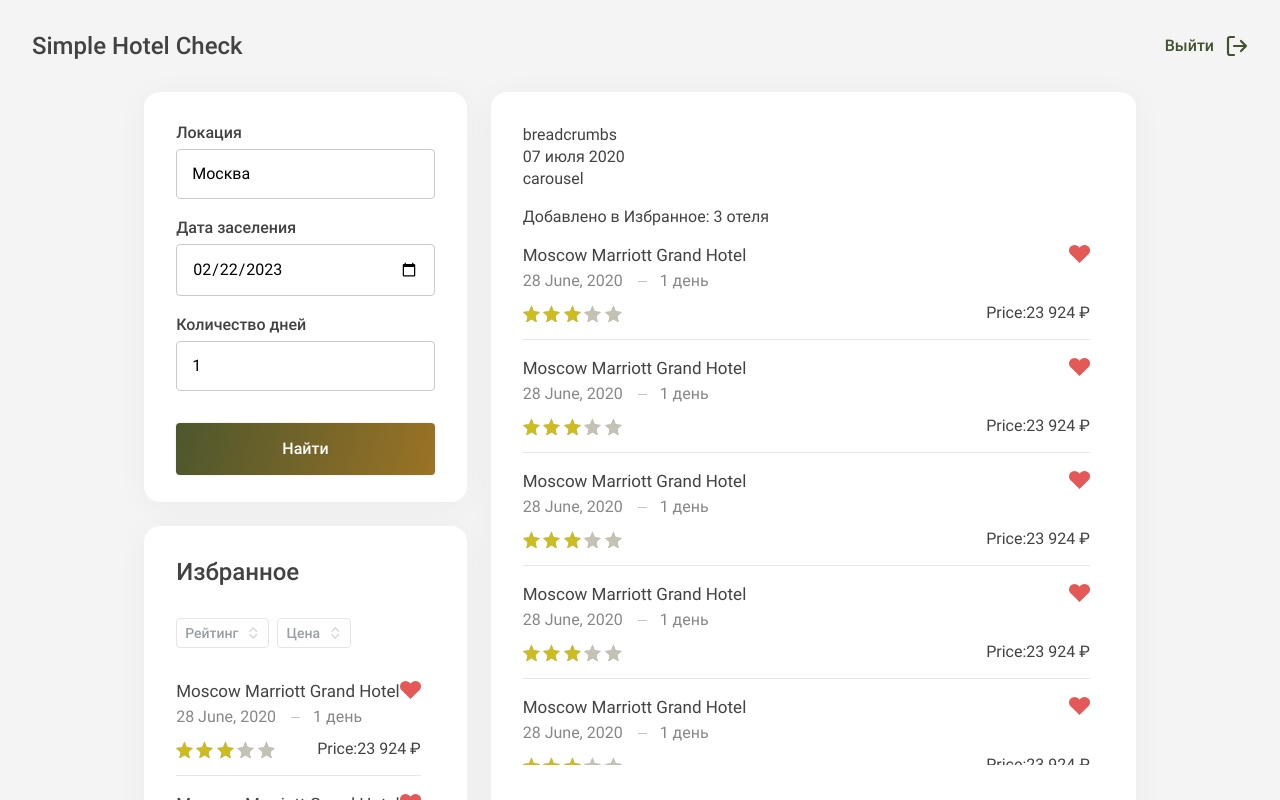
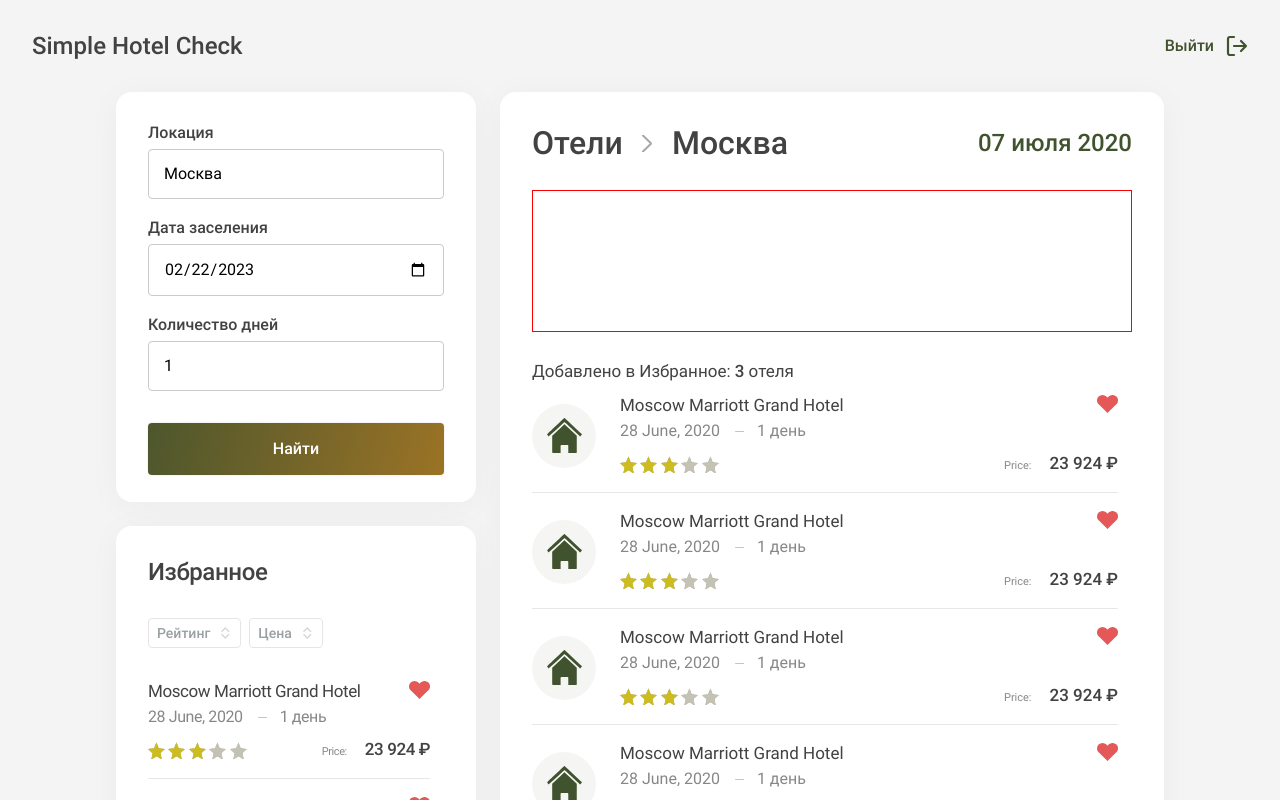
Before and after one commit to demetr1ss/simple-hotels-check, a React (Create React App) app: page /login in a window 1280 px wide. Both pictures are taken after typing "name@example.com", "Sample123" into the empty fields and a click on the button "Войти". Shown: the top 800 px of the page. Built offline with nearby package versions, Linux system fonts and the light colour scheme.

Commit message:
fix: правит стили главной

```diff
--- a/src/components/breadcrumbs/breadcrumbs.module.css
+++ b/src/components/breadcrumbs/breadcrumbs.module.css
@@ -0,0 +1,23 @@
+.link {
+  position: relative;
+  font-weight: 500;
+  font-size: 32px;
+  line-height: 38px;
+  padding-right: 49px;
+}
+
+.link:not(:last-child)::after {
+  position: absolute;
+  content: '';
+  width: 10px;
+  height: 17.33px;
+  background-image: url('../../../public/img/divider.svg');
+  background-repeat: no-repeat;
+  background-position: center;
+  right: 20px;
+  top: calc(50% - 8.5px)
+}
+
+.link:last-child {
+  padding-right: 0;
+}
--- a/src/components/breadcrumbs/breadcrumbs.tsx
+++ b/src/components/breadcrumbs/breadcrumbs.tsx
@@ -1,5 +1,10 @@
-// import styles from './breadcrumbs.module.css';
+import styles from './breadcrumbs.module.css';
 
 export default function Breadcrumbs() {
-  return <div>breadcrumbs</div>;
+  return (
+    <div className={styles.wrapper}>
+      <span className={styles.link}>Отели</span>
+      <span className={styles.link}>Москва</span>
+    </div>
+  );
 }
--- a/src/components/carousel/carousel.module.css
+++ b/src/components/carousel/carousel.module.css
@@ -0,0 +1,5 @@
+.container {
+  height: 140px;
+  border: 1px red solid;
+  margin-bottom: 28px;
+}
--- a/src/components/carousel/carousel.tsx
+++ b/src/components/carousel/carousel.tsx
@@ -1,7 +1,8 @@
-// import styles from './carousel.module.css';
+import styles from './carousel.module.css';
 
 export default function Carousel() {
   return (
-    <div>carousel</div>
+    <div className={styles.container}>
+    </div>
   );
 }
--- a/src/components/favorites/favorites.module.css
+++ b/src/components/favorites/favorites.module.css
@@ -4,6 +4,7 @@
   box-shadow: 0px 4px 33px rgba(0, 0, 0, 0.04);
   border-radius: 16px;
   padding: 32px;
+  letter-spacing: -0.408px;
 }
 
 .title {
@@ -56,8 +57,8 @@
   padding: 0;
   list-style: none;
   max-height: 288px;
+  overflow: auto;
   padding-right: 14px;
-  overflow: auto;
 }
 
 .list::-webkit-scrollbar {
--- a/src/components/hotel-card/hotel-card.module.css
+++ b/src/components/hotel-card/hotel-card.module.css
@@ -1,5 +1,8 @@
+.item {
+  position: relative;
+}
+
 .item:not(:last-child) {
-  position: relative;
   margin-bottom: 33px;
 }
 
@@ -7,6 +10,7 @@
   position: absolute;
   content: '';
   bottom: -16px;
+  left: 0;
   width: 100%;
   height: 1px;
   background: rgba(135, 135, 135, 0.2);
@@ -99,3 +103,32 @@
   width: 99px;
   background-size: 99px 17px;
 }
+
+.priceTitle {
+  font-size: 11px;
+  color: #878787;
+  margin-right: 18px;
+}
+
+.price {
+  font-weight: 400;
+  font-size: 17px;
+}
+
+.bigCard {
+  padding-left: 88px;
+}
+
+.bigCard::before {
+  position: absolute;
+  content: '';
+  left: 0;
+  top: calc(50% - 32px);
+  width: 64px;
+  height: 64px;
+  border-radius: 50%;
+  background: rgba(65, 82, 46, 0.05);
+  background-image: url('../../../public/img/home-icon.svg');
+  background-repeat: no-repeat;
+  background-position: center;
+}
--- a/src/components/hotel-card/hotel-card.tsx
+++ b/src/components/hotel-card/hotel-card.tsx
@@ -1,16 +1,23 @@
+import cn from 'classnames';
 import styles from './hotel-card.module.css';
 
-export default function HotelCard() {
+type HotelCardPropsType = {
+  isBig?: boolean;
+};
+
+export default function HotelCard({isBig}: HotelCardPropsType) {
+  const cardClassName = cn(styles.item, {
+    [styles.bigCard]: isBig,
+  });
+
   return (
-    <li className={styles.item}>
+    <li className={cardClassName}>
       <div className={styles.headingWrapper}>
         <h3 className={styles.itemTitle}>Moscow Marriott Grand Hotel</h3>
         <button className={styles.button} type='button'>
           <span className='visually-hidden'>Удалить из избранного.</span>
           <svg xmlns='http://www.w3.org/2000/svg' width='21' height='18' fill='none' viewBox='0 0 21 18'>
-            <path
-              d='M19.38 1.591A5.533 5.533 0 0 0 17.589.414a5.61 5.61 0 0 0-4.23 0c-.671.273-1.28.673-1.793 1.177L10.5 2.638 9.435 1.59A5.576 5.576 0 0 0 5.527.001a5.576 5.576 0 0 0-3.908 1.59A5.384 5.384 0 0 0 0 5.431c0 1.441.582 2.823 1.619 3.841l1.065 1.047L10.5 18l7.816-7.681 1.065-1.047a5.423 5.423 0 0 0 1.198-1.762 5.348 5.348 0 0 0 0-4.157 5.423 5.423 0 0 0-1.198-1.762Z'
-            />
+            <path d='M19.38 1.591A5.533 5.533 0 0 0 17.589.414a5.61 5.61 0 0 0-4.23 0c-.671.273-1.28.673-1.793 1.177L10.5 2.638 9.435 1.59A5.576 5.576 0 0 0 5.527.001a5.576 5.576 0 0 0-3.908 1.59A5.384 5.384 0 0 0 0 5.431c0 1.441.582 2.823 1.619 3.841l1.065 1.047L10.5 18l7.816-7.681 1.065-1.047a5.423 5.423 0 0 0 1.198-1.762 5.348 5.348 0 0 0 0-4.157 5.423 5.423 0 0 0-1.198-1.762Z' />
           </svg>
         </button>
       </div>
--- a/src/components/hotels-list/hotels-list.module.css
+++ b/src/components/hotels-list/hotels-list.module.css
@@ -5,6 +5,7 @@
   max-height: 521px;
   padding-right: 14px;
   overflow: auto;
+  overflow-x: hidden;
 }
 
 .list::-webkit-scrollbar {
--- a/src/components/hotels-list/hotels-list.tsx
+++ b/src/components/hotels-list/hotels-list.tsx
@@ -5,14 +5,14 @@
   return (
     <div className={styles.container}>
       <ul className={styles.list}>
-        <HotelCard />
-        <HotelCard />
-        <HotelCard />
-        <HotelCard />
-        <HotelCard />
-        <HotelCard />
-        <HotelCard />
-        <HotelCard />
+        <HotelCard isBig />
+        <HotelCard isBig />
+        <HotelCard isBig />
+        <HotelCard isBig />
+        <HotelCard isBig />
+        <HotelCard isBig />
+        <HotelCard isBig />
+        <HotelCard isBig />
       </ul>
     </div>
   );
--- a/src/components/hotels/hotels.module.css
+++ b/src/components/hotels/hotels.module.css
@@ -5,3 +5,27 @@
   border-radius: 16px;
   padding: 32px;
 }
+
+.hotelsHeading {
+  display: flex;
+  justify-content: space-between;
+  align-items: center;
+  margin-bottom: 28px;
+}
+
+.date {
+  font-weight: 400;
+  font-size: 24px;
+  line-height: 28px;
+  color: #41522e;
+}
+
+.favoritesCount {
+  font-size: 17px;
+  margin: 0;
+  margin-bottom: 12px;
+}
+
+.count {
+  font-weight: 500;
+}
--- a/src/pages/main-screen/main-screen.module.css
+++ b/src/pages/main-screen/main-screen.module.css
@@ -6,8 +6,8 @@
 
 .wrapper {
   display: grid;
-  grid-template-columns: 1fr 2fr;
-  grid-template-rows: 410px 1fr;
+  grid-template-columns: 360px 664px;
+  grid-template-rows: 410px 472px;
   grid-template-areas:
     'locations hotels'
     'favorites hotels';
```
Also changed, not shown: public/img/divider.svg (added).
